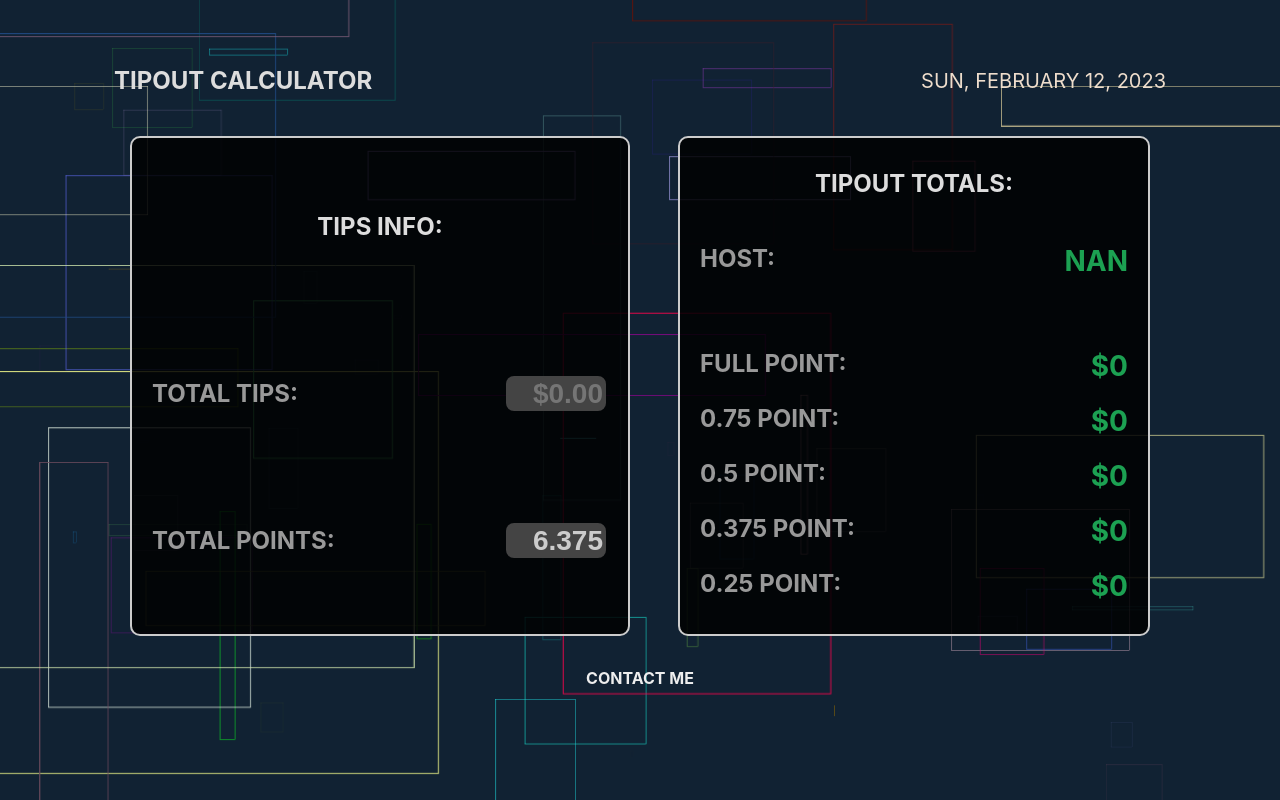
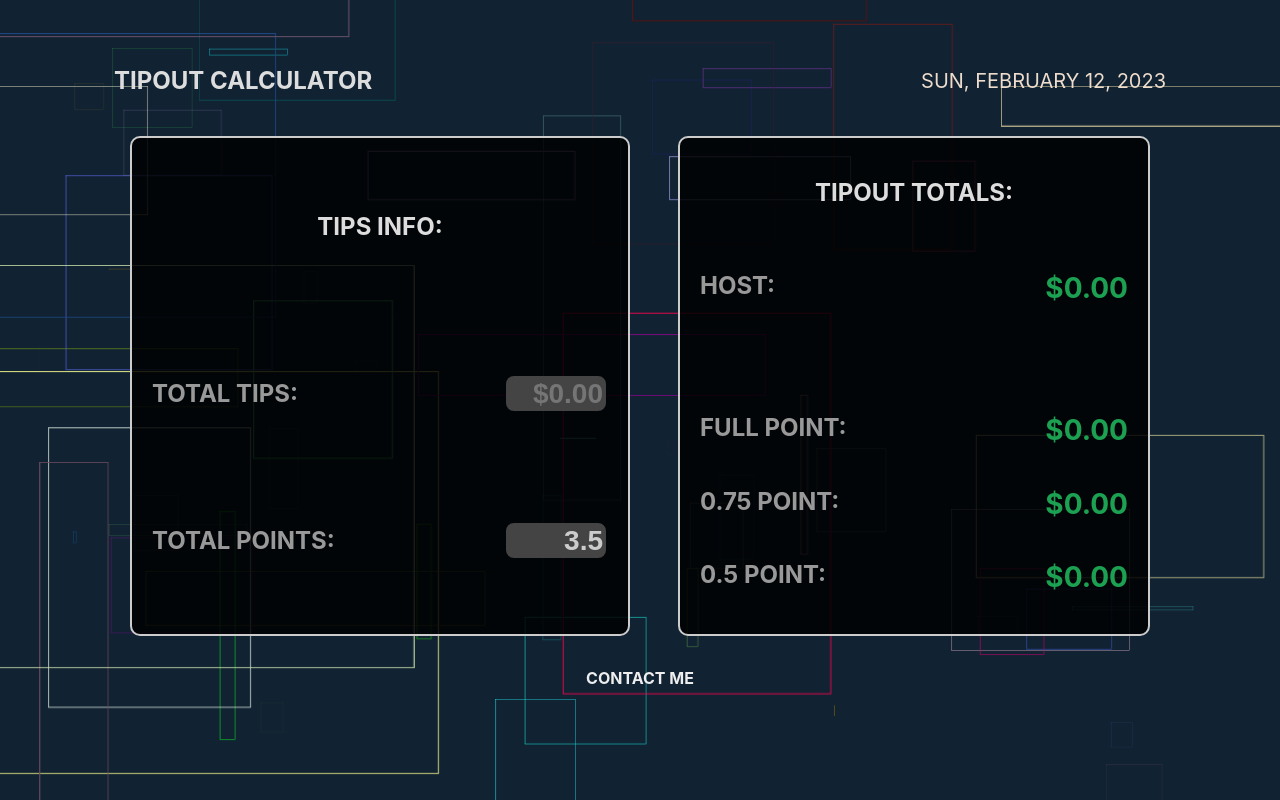
Before and after one commit to write2cmdg/tipout-calculator, a React (Create React App) app: page / in a window 1280 px wide. Built offline with nearby package versions, Linux system fonts and the light colour scheme.

Commit message:
update decimals. general clean up.js

```diff
--- a/src/App.js
+++ b/src/App.js
@@ -1,60 +1,73 @@
-import { useState } from 'react';
-import './App.css';
-import BackgroundAnimation from './components/BackgroundAnimations';
-import CurrentTime from './components/CurrentTime';
+import { useState } from "react";
+import "./App.css";
+import BackgroundAnimation from "./components/BackgroundAnimations";
+import CurrentTime from "./components/CurrentTime";
 
 function App() {
-  let [total, setTotal] = useState();
-  let [points, setPoints] = useState(6.375);
-  let [hostOneHours, setHostOneHours] = useState(6);
-  let [hostTwoHours, setHostTwoHours] = useState(4);
-  let [isBar, setIsBar] = useState(0);
+  let [total, setTotal] = useState("");
+  let [points, setPoints] = useState(3.5);
 
+  let handleTotalChange = (e) => {
+    let value = e.target.value.replace(/\D/g, "");
+    if (value === "") {
+      setTotal("");
+      return;
+    }
+    let formattedValue = (Number(value) / 100).toFixed(2);
+    setTotal(formattedValue);
+  };
 
-  let hostsTips = total * 0.05
-  let barTips = total * isBar
-
-  let sub = total - (hostsTips + barTips)
-  let hostsTotalHours = Number(hostOneHours) + Number(hostTwoHours)
-  let hostsTipsPerHour = hostsTips / hostsTotalHours
-  let full = sub / points
-  let p5 = full / 2
-  let p75 = p5 * 1.5
-  let p375 = p75 / 2
-  let p25 = full / 4
-  let tipsHostOne = hostsTipsPerHour * hostOneHours
-  let tipsHostTwo = hostsTipsPerHour * hostTwoHours
+  let totalAmount = Number(total);
+  let hostsTips = totalAmount * 0.05;
+  let sub = totalAmount - hostsTips;
+  let full = points > 0 ? sub / Number(points) : 0;
+  let p5 = full / 2;
+  let p75 = p5 * 1.5;
+  let p25 = full / 4;
 
   return (
-
     <div className="container">
-
       <div className="form-group">
-        <h1 className='toggle' >Tipout calculator</h1>
+        <h1 className="toggle">Tipout Calculator</h1>
         <CurrentTime />
       </div>
 
-      <div className='main-container'>
+      <div className="main-container">
         <div className="top-half">
-          <div> <BackgroundAnimation /></div>
+          <div>
+            <BackgroundAnimation />
+          </div>
           <form>
-            <h2>tips info:</h2>
-            <div className='form-group'>
-              <h4>Total tips: </h4>
-              <input  type="text" name="total" value={total} placeholder={'$0.00'} onChange={(e) => setTotal(e.target.value)} />
+            <h2>Tips Info:</h2>
+            <div className="form-group">
+              <h4>Total Tips:</h4>
+              <input
+                type="text"
+                name="total"
+                value={total}
+                placeholder={"$0.00"}
+                onChange={handleTotalChange}
+              />
             </div>
-            <div className='form-group'>
-              <h4>Total points: </h4>
-              <input  type="text" name="points" value={points} placeholder={points} onChange={(e) => setPoints(e.target.value)} />
+            <div className="form-group">
+              <h4>Total Points:</h4>
+              <input
+                type="text"
+                name="points"
+                value={points}
+                placeholder={points}
+                onChange={(e) =>
+                  setPoints(e.target.value === "" ? "" : Number(e.target.value))
+                }
+              />
             </div>
-
-
           </form>
         </div>
         <div className="results">
-          <h2>tipout totals:</h2>
+          <h2>Tipout Totals:</h2>
           <div className="result-line">
-            <h4>Host: </h4><span className="result">{hostsTips.toFixed(2)}</span>
+            <h4>Host:</h4>
+            <span className="result">${isNaN(hostsTips) ? "0.00" : hostsTips.toFixed(2)}</span>
           </div>
           <br />
           <div className="line">
@@ -62,28 +75,25 @@ function App() {
             <br />
           </div>
           <div className="result-line">
-            <h4>Full point: </h4> <span className="result">${!full ? '0' : full.toFixed(2)}</span>
+            <h4>Full Point:</h4>
+            <span className="result">${isNaN(full) ? "0.00" : full.toFixed(2)}</span>
           </div>
           <div className="result-line">
-            <h4>0.75 point: </h4> <span className='result'>${!p75 ? '0' : p75.toFixed(2)}</span>
+            <h4>0.75 Point:</h4>
+            <span className="result">${isNaN(p75) ? "0.00" : p75.toFixed(2)}</span>
           </div>
           <div className="result-line">
-            <h4>0.5 point: </h4> <span className='result'>${!p5 ? '0' : p5.toFixed(2)}</span>
-          </div>
-          <div className="result-line">
-            <h4>0.375 point: </h4> <span className='result'>${!p375 ? '0' : p375.toFixed(2)}</span>
-          </div>
-          <div className="result-line">
-            <h4>0.25 point: </h4> <span className='result'>${!p25 ? '0' : p25.toFixed(2)}</span>
+            <h4>0.5 Point:</h4>
+            <span className="result">${isNaN(p5) ? "0.00" : p5.toFixed(2)}</span>
           </div>
         </div>
       </div>
+
       <footer>
         <div className="small">
           <a href="mailto:write2cmdg+daddiestipoutcalc@gmail.com">Contact Me</a>
         </div>
       </footer>
-
     </div>
   );
 }
```
